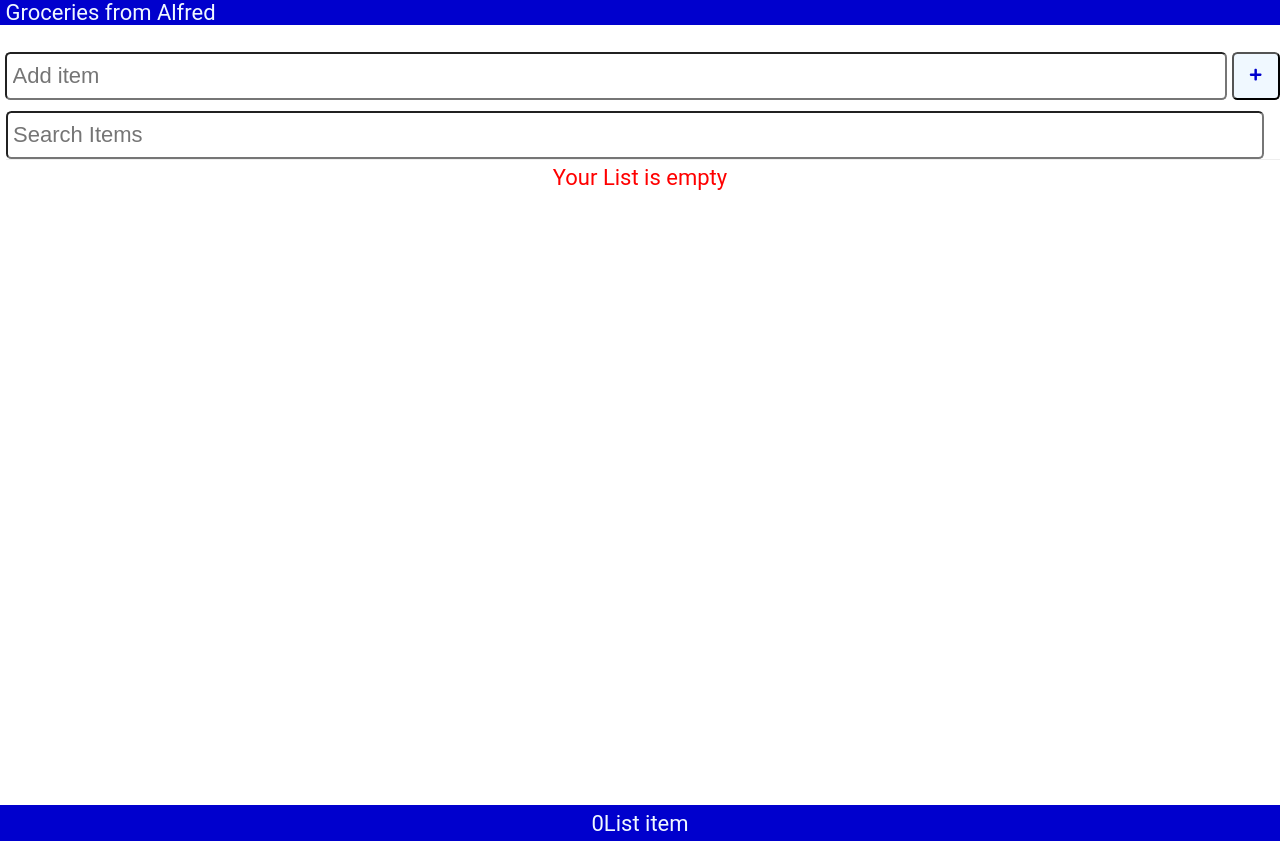
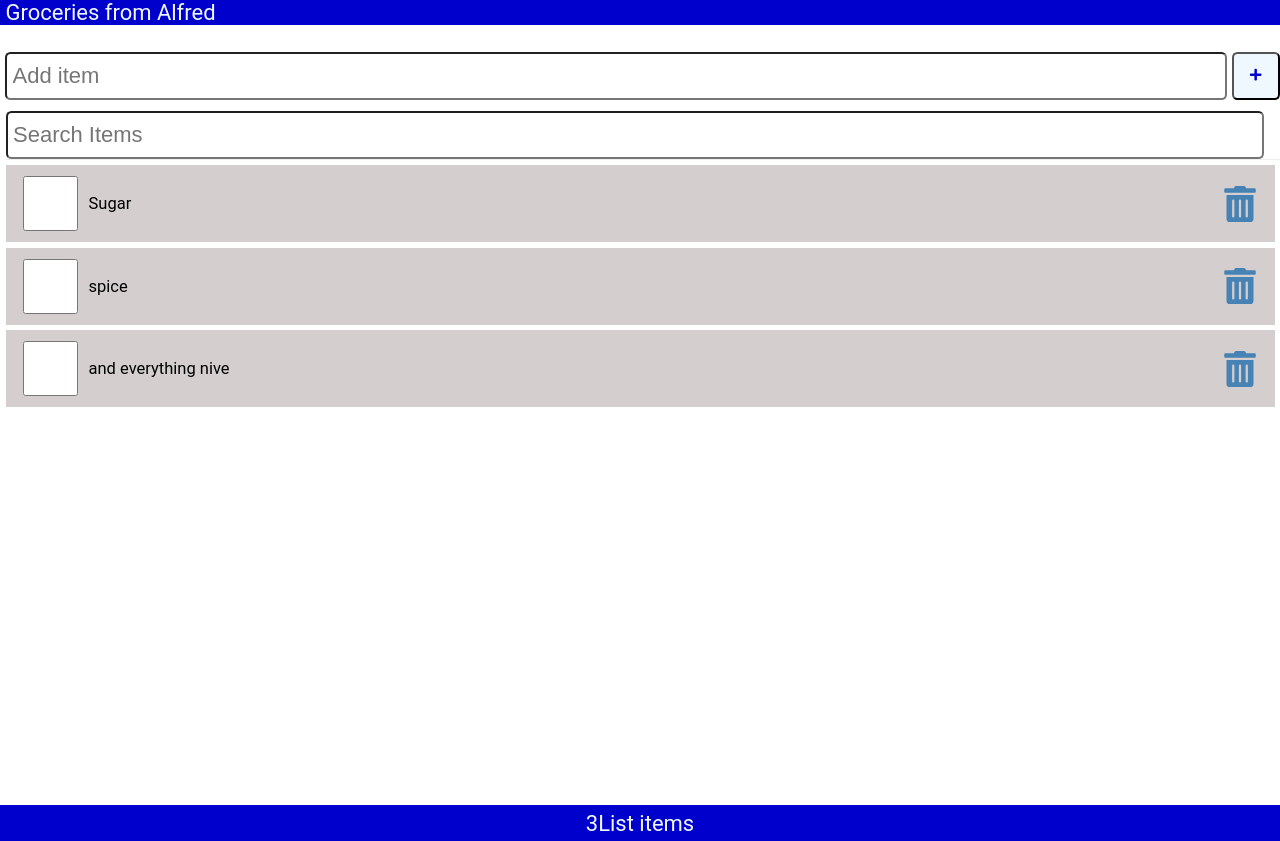
Before and after one commit to Alfred-KInyua/my-shop, a React (Create React App) app: page / in a window 1280 px wide. Built offline with nearby package versions, Linux system fonts and the light colour scheme; data requests are answered from the project's data file.

Commit message:
Add fetch API with a bunch of checks and balances

```diff
--- /dev/null
+++ b/data/db.json
@@ -0,0 +1,7 @@
+{
+  "items": [
+    { "id": 1, "checked": false, "item": "Sugar" },
+    { "id": 2, "checked": false, "item": "spice" },
+    { "id": 3, "checked": false, "item": "and everything nive" }
+  ]
+}
--- a/src/App.js
+++ b/src/App.js
@@ -6,15 +6,31 @@
 import Search from './components/Search';
 
 export default function App() {
-  const [items, setItems] = useState(
-    JSON.parse(localStorage.getItem('shopping list')) || [],
-  );
+  const API_URL = 'http://localhost:3500/items';
+  const [items, setItems] = useState([]);
   const [newItem, setNewItem] = useState('');
   const [search, setSearch] = useState('');
+  const [fetchError, setFetchError] = useState();
+  const [isLoading, setIsLoading] = useState(true);
 
   useEffect(() => {
-    localStorage.setItem('shopping list', JSON.stringify(items));
-  }, [items]);
+    const fetchItems = async () => {
+      try {
+        const response = await fetch(API_URL);
+        if (!response.ok) throw Error(' did not receive expected data');
+        const listItems = await response.json();
+        setItems(listItems);
+        setFetchError(null);
+      } catch (error) {
+        setFetchError(error.message);
+      } finally {
+        setIsLoading(false);
+      }
+    };
+    setTimeout(() => {
+      fetchItems();
+    }, 2000);
+  }, []);
 
   const AddItem = (item) => {
     const id = items.length ? items[items.length - 1].id + 1 : 1;
@@ -49,11 +65,18 @@
         handleSubmit={handleSubmit}
       />
       <Search search={search} setSearch={setSearch} />
-      <Content
-        handleDelete={handleDelete}
-        handleIdChange={handleIdChange}
-        items={items.filter((obj) => obj.item.toLowerCase().includes(search.toLowerCase()))}
-      />
+
+      <main>
+        {isLoading && <p>Loading Items....</p>}
+        {fetchError && <p style={{ color: 'red' }}>{`Error${fetchError}`}</p>}
+        {!fetchError && !isLoading && (
+          <Content
+            handleDelete={handleDelete}
+            handleIdChange={handleIdChange}
+            items={items.filter((obj) => obj.item.toLowerCase().includes(search.toLowerCase()))}
+          />
+        )}
+      </main>
       <Footer length={items.length} />
     </>
   );
--- a/src/components/Content.js
+++ b/src/components/Content.js
@@ -4,7 +4,7 @@
 export default function Content({ items, handleDelete, handleIdChange }) {
   return (
     <>
-      <main>
+      <>
         {items.length ? (
           <ItemList
             items={items}
@@ -16,7 +16,7 @@
             Your List is empty
           </p>
         )}
-      </main>
+      </>
     </>
   );
 }
```
Also changed, not shown: db-1662623833659.json (added, +19 -0 lines).
